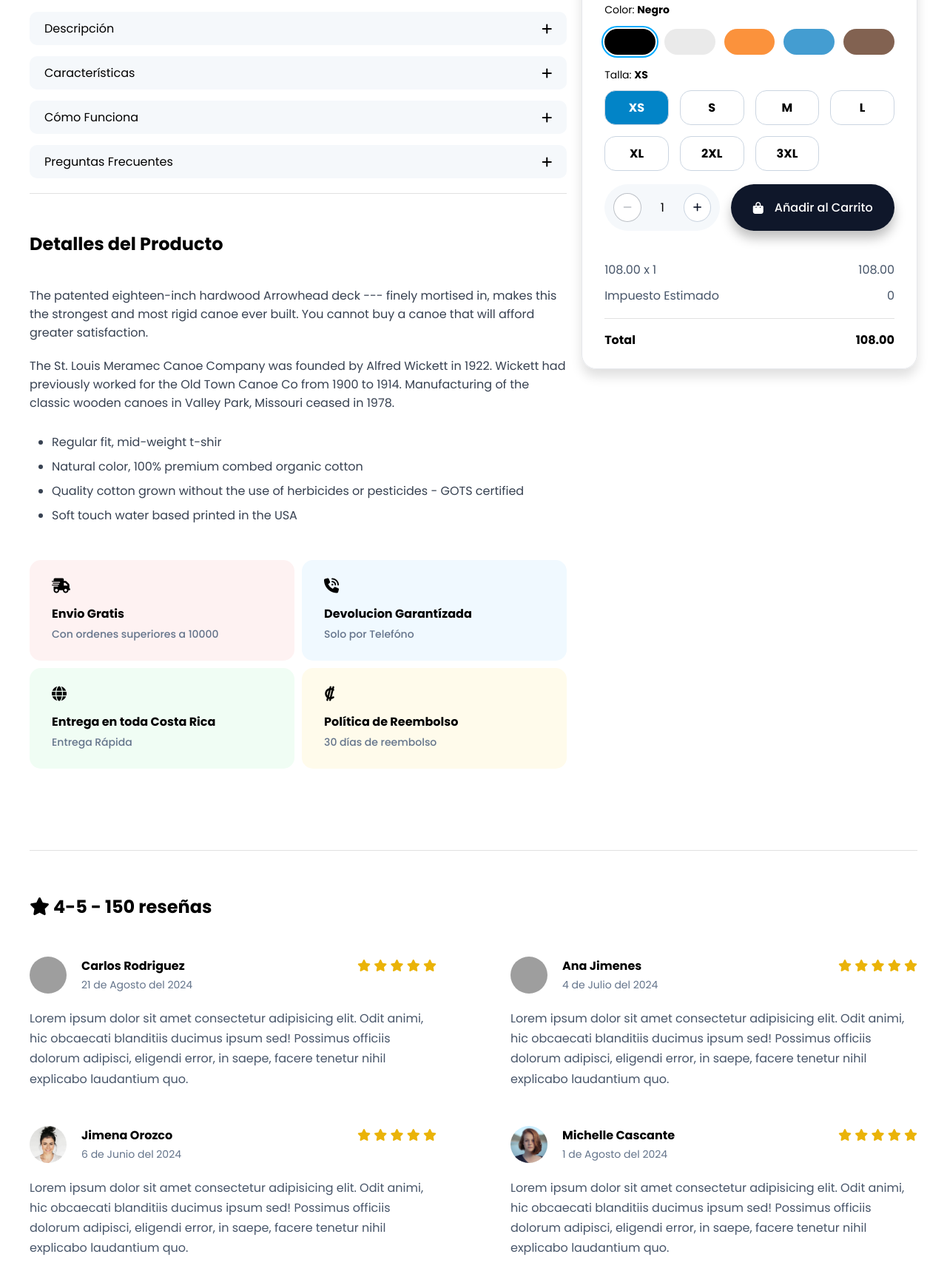
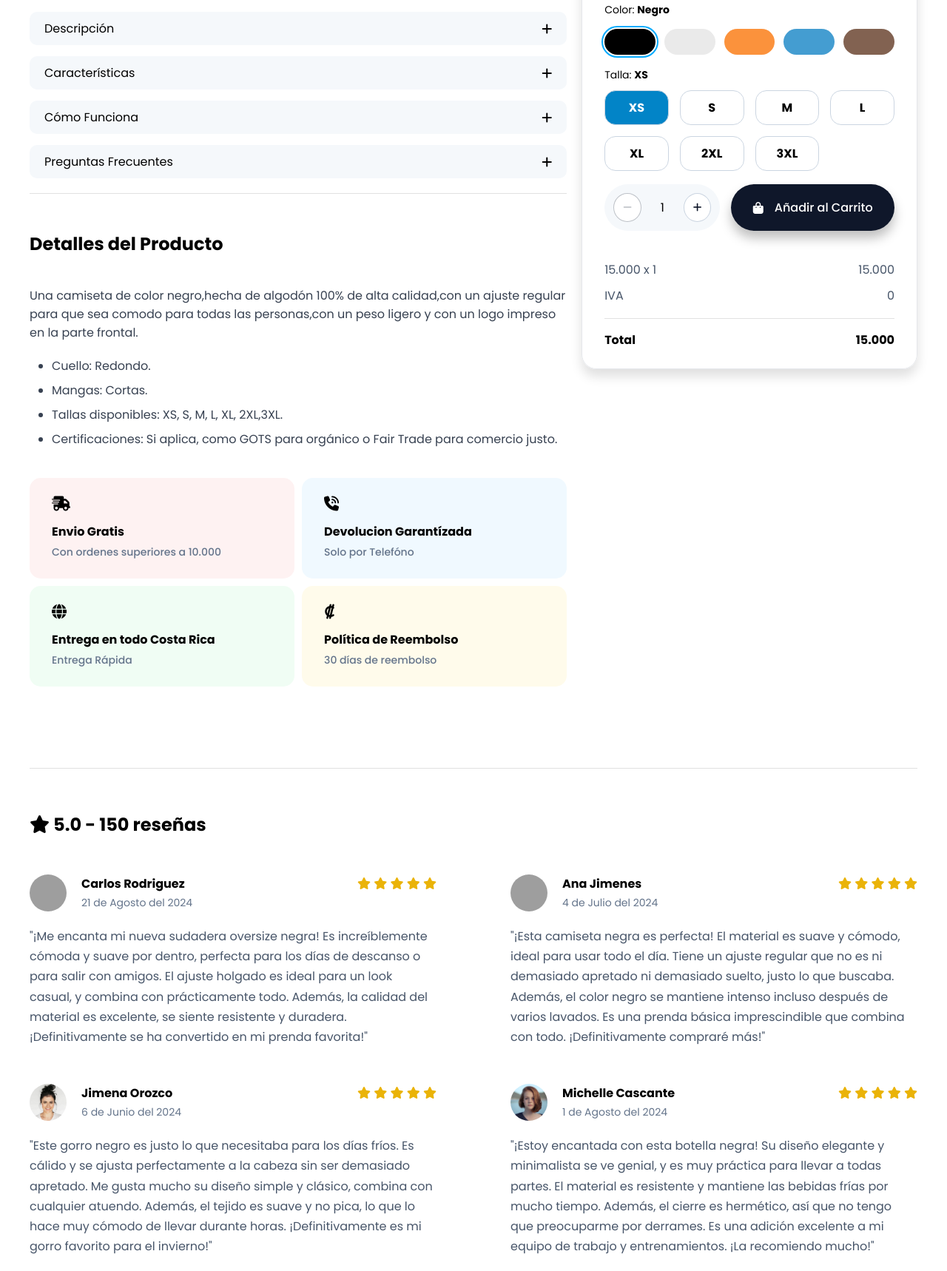
Before and after one commit to vargasmrr/Proyecto-T-Ropa, a plain HTML site: page index.html in a window 1280 px wide. Shown: the part 902-2620 px from the top of the page at 74% size. Drawn offline with Linux system fonts and the light colour scheme; grey boxes are pictures that could not be loaded.

Commit message:
Finalización del html

```diff
--- a/index.html
+++ b/index.html
@@ -3,13 +3,14 @@
   <head>
     <meta charset="UTF-8" />
     <meta name="viewport" content="width=device-width, initial-scale=1.0" />
-    <title>Tienda Tibás</title>
+    <title>Moda Tibás</title>
     <link rel="stylesheet" href="styles.css" />
   </head>
+
   <body>
     <header>
       <div class="header container">
-        <h1 class="logo">Tienda Tibas</h1>
+        <h1 class="logo">Moda Tibás</h1>
 
         <nav>
           <ul class="menu-nav">
@@ -30,9 +31,10 @@
           <div class="count-products-cart">0</div>
         </div>
         <div class="menu-responsive">
-          <h1 class="logo-responsive">Tienda Tibás</h1>
+          <h1 class="logo-responsive">Moda Tibás</h1>
           <p>
-            Se la come entera
+            Bienvenido a Moda Tibás, tu destino definitivo para la moda y el
+            estilo.
           </p>
           <div class="container-social-responsive">
             <a href="#" class="facebook">
@@ -78,7 +80,7 @@
       <div class="container-details-products">
         <div class="aside-details-products">
           <div class="header-details-products">
-            <h2>Heavy</h2>
+            <h2>Sudadera Oversize</h2>
             <div class="row">
               <div class="calification">
                 <i class="fa-solid fa-star"></i>
@@ -105,10 +107,10 @@
               </button>
               <div class="acordeon-content">
                 <p>
-                  Lorem ipsum dolor sit amet consectetur adipisicing elit.
-                  Beatae alias ab, nobis sint sit repellendus doloribus. Hic
-                  velit sunt beatae sint totam id quo pariatur possimus. Quia
-                  eveniet ratione maxime.
+                  La moda es una forma de autoexpresión y autonomía en un
+                  período, lugar y contexto específicos, a través de la ropa, el
+                  calzado, el estilo de vida, los accesorios, el maquillaje, el
+                  peinado y la postura corporal.
                 </p>
               </div>
             </div>
@@ -118,12 +120,12 @@
                 <i class="fa-solid fa-plus"></i>
               </button>
               <div class="acordeon-content">
-                <p>
-                  Lorem ipsum dolor sit amet consectetur adipisicing elit.
-                  Beatae alias ab, nobis sint sit repellendus doloribus. Hic
-                  velit sunt beatae sint totam id quo pariatur possimus. Quia
-                  eveniet ratione maxime.
-                </p>
+                <ul>
+                  <li>Hecho de un micromesh belga transparente.</li>
+                  <li>74% poliamida (nylon), 26% elastano (spandex).</li>
+                  <li>Cierre ajustable de corchete y tirantes.</li>
+                  <li>Lavar a mano con agua fría, secar en plano.</li>
+                </ul>
               </div>
             </div>
             <div class="container-acordeon">
@@ -133,10 +135,10 @@
               </button>
               <div class="acordeon-content">
                 <p>
-                  Lorem ipsum dolor sit amet consectetur adipisicing elit.
-                  Beatae alias ab, nobis sint sit repellendus doloribus. Hic
-                  velit sunt beatae sint totam id quo pariatur possimus. Quia
-                  eveniet ratione maxime.
+                  Úsalo como guía. La preferencia es un factor importante: si
+                  estás cerca del límite superior de un rango de tallas y/o
+                  prefieres más cobertura, es posible que quieras elegir una
+                  talla más grande.
                 </p>
               </div>
             </div>
@@ -146,12 +148,26 @@
                 <i class="fa-solid fa-plus"></i>
               </button>
               <div class="acordeon-content">
-                <p>
-                  Lorem ipsum dolor sit amet consectetur adipisicing elit.
-                  Beatae alias ab, nobis sint sit repellendus doloribus. Hic
-                  velit sunt beatae sint totam id quo pariatur possimus. Quia
-                  eveniet ratione maxime.
-                </p>
+                <ul>
+                  <li>
+                    Todos los artículos a precio completo, sin usar, con las
+                    etiquetas adjuntas y en su empaque original son elegibles
+                    para devolución o cambio dentro de los 30 días posteriores a
+                    la realización de tu pedido
+                  </li>
+                  <li>
+                    Ten en cuenta que los paquetes deben devolverse completos.
+                    No aceptamos devoluciones parciales de paquetes.
+                  </li>
+                  <li>
+                    ¿Quieres conocer nuestras políticas de devolución completas?
+                    Aquí las tienes.
+                  </li>
+                  <li>
+                    ¿Quieres más información sobre envíos, materiales o
+                    instrucciones de cuidado? Haz clic aquí.
+                  </li>
+                </ul>
               </div>
             </div>
           </div>
@@ -160,27 +176,19 @@
               <h2>Detalles del Producto</h2>
               <div class="info">
                 <p>
-                  The patented eighteen-inch hardwood Arrowhead deck --- finely
-                  mortised in, makes this the strongest and most rigid canoe
-                  ever built. You cannot buy a canoe that will afford greater
-                  satisfaction.
-                </p>
-                <p>
-                  The St. Louis Meramec Canoe Company was founded by Alfred
-                  Wickett in 1922. Wickett had previously worked for the Old
-                  Town Canoe Co from 1900 to 1914. Manufacturing of the classic
-                  wooden canoes in Valley Park, Missouri ceased in 1978.
+                  Una camiseta de color negro,hecha de algodón 100% de alta
+                  calidad,con un ajuste regular para que sea comodo para todas
+                  las personas,con un peso ligero y con un logo impreso en la
+                  parte frontal.
                 </p>
                 <ul>
-                  <p>
-                    <li>Regular fit, mid-weight t-shir</li>
-                    <li>Natural color, 100% premium combed organic cotton</li>
-                    <li>
-                      Quality cotton grown without the use of herbicides or
-                      pesticides - GOTS certified
-                    </li>
-                    <li>Soft touch water based printed in the USA</li>
-                  </p>
+                  <li>Cuello: Redondo.</li>
+                  <li>Mangas: Cortas.</li>
+                  <li>Tallas disponibles: XS, S, M, L, XL, 2XL,3XL.</li>
+                  <li>
+                    Certificaciones: Si aplica, como GOTS para orgánico o Fair
+                    Trade para comercio justo.
+                  </li>
                 </ul>
               </div>
 
@@ -188,7 +196,7 @@
                 <div class="feature-products shipping">
                   <i class="fa-solid fa-truck-fast"></i>
                   <h4>Envio Gratis</h4>
-                  <p>Con ordenes superiores a 10000</p>
+                  <p>Con ordenes superiores a 10.000</p>
                 </div>
                 <div class="feature-products return">
                   <i class="fa-solid fa-phone-volume"></i>
@@ -197,7 +205,7 @@
                 </div>
                 <div class="feature-products delivery">
                   <i class="fa-solid fa-globe"></i>
-                  <h4>Entrega en toda Costa Rica</h4>
+                  <h4>Entrega en todo Costa Rica</h4>
                   <p>Entrega Rápida</p>
                 </div>
                 <div class="feature-products refund">
@@ -213,7 +221,7 @@
         <div class="container-card-payment">
           <div class="card-payment">
             <div class="header">
-              <p class="price">50.000</p>
+              <p class="price">15.000</p>
               <p class="count-reviews">
                 <i class="fa-solid fa-star"></i>
                 4.9 -
@@ -275,18 +283,18 @@
               </div>
               <div class="info-quantity">
                 <div class="price-tax">
-                  <p>108.00 x <span id="quantity-product">1</span></p>
-                  <p>Impuesto Estimado</p>
+                  <p>15.000 x <span id="quantity-product">1</span></p>
+                  <p>IVA</p>
                 </div>
                 <div class="value">
-                  <p>108.00</p>
+                  <p>15.000</p>
                   <p>0</p>
                 </div>
               </div>
             </div>
             <div class="total">
               <span>Total</span>
-              <div class="price-total">108.00</div>
+              <div class="price-total">15.000</div>
             </div>
           </div>
         </div>
@@ -295,7 +303,7 @@
       <div class="section-reviews">
         <h2>
           <i class="fa-solid fa-star"></i>
-          4-5 - 150 reseñas
+          5.0 - 150 reseñas
         </h2>
         <div class="container-reviews">
           <div class="container-review">
@@ -314,10 +322,12 @@
               </div>
             </div>
             <p>
-              Lorem ipsum dolor sit amet consectetur adipisicing elit. Odit
-              animi, hic obcaecati blanditiis ducimus ipsum sed! Possimus
-              officiis dolorum adipisci, eligendi error, in saepe, facere
-              tenetur nihil explicabo laudantium quo.
+              "¡Me encanta mi nueva sudadera oversize negra! Es increíblemente
+              cómoda y suave por dentro, perfecta para los días de descanso o
+              para salir con amigos. El ajuste holgado es ideal para un look
+              casual, y combina con prácticamente todo. Además, la calidad del
+              material es excelente, se siente resistente y duradera.
+              ¡Definitivamente se ha convertido en mi prenda favorita!"
             </p>
           </div>
           <div class="container-review">
@@ -336,10 +346,12 @@
               </div>
             </div>
             <p>
-              Lorem ipsum dolor sit amet consectetur adipisicing elit. Odit
-              animi, hic obcaecati blanditiis ducimus ipsum sed! Possimus
-              officiis dolorum adipisci, eligendi error, in saepe, facere
-              tenetur nihil explicabo laudantium quo.
+              "¡Esta camiseta negra es perfecta! El material es suave y cómodo,
+              ideal para usar todo el día. Tiene un ajuste regular que no es ni
+              demasiado apretado ni demasiado suelto, justo lo que buscaba.
+              Además, el color negro se mantiene intenso incluso después de
+              varios lavados. Es una prenda básica imprescindible que combina
+              con todo. ¡Definitivamente compraré más!"
             </p>
           </div>
           <div class="container-review">
@@ -358,10 +370,12 @@
               </div>
             </div>
             <p>
-              Lorem ipsum dolor sit amet consectetur adipisicing elit. Odit
-              animi, hic obcaecati blanditiis ducimus ipsum sed! Possimus
-              officiis dolorum adipisci, eligendi error, in saepe, facere
-              tenetur nihil explicabo laudantium quo.
+              "Este gorro negro es justo lo que necesitaba para los días fríos.
+              Es cálido y se ajusta perfectamente a la cabeza sin ser demasiado
+              apretado. Me gusta mucho su diseño simple y clásico, combina con
+              cualquier atuendo. Además, el tejido es suave y no pica, lo que lo
+              hace muy cómodo de llevar durante horas. ¡Definitivamente es mi
+              gorro favorito para el invierno!"
             </p>
           </div>
           <div class="container-review">
@@ -380,10 +394,12 @@
               </div>
             </div>
             <p>
-              Lorem ipsum dolor sit amet consectetur adipisicing elit. Odit
-              animi, hic obcaecati blanditiis ducimus ipsum sed! Possimus
-              officiis dolorum adipisci, eligendi error, in saepe, facere
-              tenetur nihil explicabo laudantium quo.
+              "¡Estoy encantada con esta botella negra! Su diseño elegante y
+              minimalista se ve genial, y es muy práctica para llevar a todas
+              partes. El material es resistente y mantiene las bebidas frías por
+              mucho tiempo. Además, el cierre es hermético, así que no tengo que
+              preocuparme por derrames. Es una adición excelente a mi equipo de
+              trabajo y entrenamientos. ¡La recomiendo mucho!"
             </p>
           </div>
         </div>
@@ -392,7 +408,7 @@
     </main>
 
     <section class="container container-productos-relacionados">
-      <h2>Los clientes tambien compraron</h2>
+      <h2>Los clientes también compraron</h2>
       <div class="cards-productos-relacionados">
         <div class="card-producto-relacionado">
           <div class="image-product">
@@ -414,14 +430,14 @@
           </div>
           <div class="info-product">
             <div class="container-title">
-              <h4>Wool Cashmere Jacket</h4>
-              <p>Matte Black</p>
+              <h4>New Wave</h4>
+              <p>Botella para Agua</p>
             </div>
             <div class="container-price">
-              <span>30.00</span>
+              <span>16.000</span>
               <p>
                 <i class="fa-solid fa-star"></i>
-                4.4 (25 reseñas)
+                4.8 (55 reseñas)
               </p>
             </div>
           </div>
@@ -447,14 +463,14 @@
           </div>
           <div class="info-product">
             <div class="container-title">
-              <h4>Wool Cashmere Jacket</h4>
-              <p>Matte Black</p>
+              <h4>Cubbit</h4>
+              <p>Gorro Bordado</p>
             </div>
             <div class="container-price">
-              <span>30.00</span>
+              <span>25.000</span>
               <p>
                 <i class="fa-solid fa-star"></i>
-                4.4 (25 reseñas)
+                4.5 (35 reseñas)
               </p>
             </div>
           </div>
@@ -479,14 +495,14 @@
           </div>
           <div class="info-product">
             <div class="container-title">
-              <h4>Wool Cashmere Jacket</h4>
-              <p>Matte Black</p>
+              <h4>Ecovessel</h4>
+              <p>Botella de Acero Inoxidable</p>
             </div>
             <div class="container-price">
-              <span>30.00</span>
+              <span>27.000</span>
               <p>
                 <i class="fa-solid fa-star"></i>
-                4.4 (25 reseñas)
+                5.0 (60 reseñas)
               </p>
             </div>
           </div>
@@ -511,14 +527,14 @@
           </div>
           <div class="info-product">
             <div class="container-title">
-              <h4>Wool Cashmere Jacket</h4>
-              <p>Matte Black</p>
+              <h4>Oneiil</h4>
+              <p>Camiseta Classic</p>
             </div>
             <div class="container-price">
-              <span>30.00</span>
+              <span>13.000</span>
               <p>
                 <i class="fa-solid fa-star"></i>
-                4.4 (25 reseñas)
+                4.0 (25 reseñas)
               </p>
             </div>
           </div>
@@ -527,7 +543,7 @@
     </section>
     <footer>
       <div class="container footer">
-        <h1 class="logo">Tienda Tibás</h1>
+        <h1 class="logo">Moda Tibás</h1>
 
         <div class="container-social">
           <a href="#" class="facebook">
```
